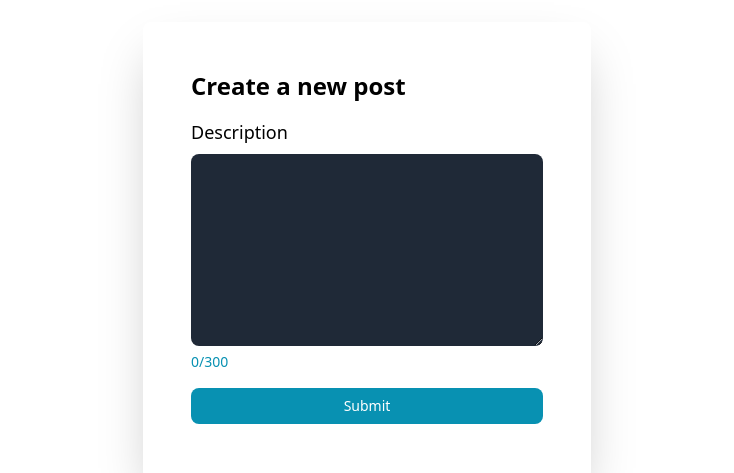
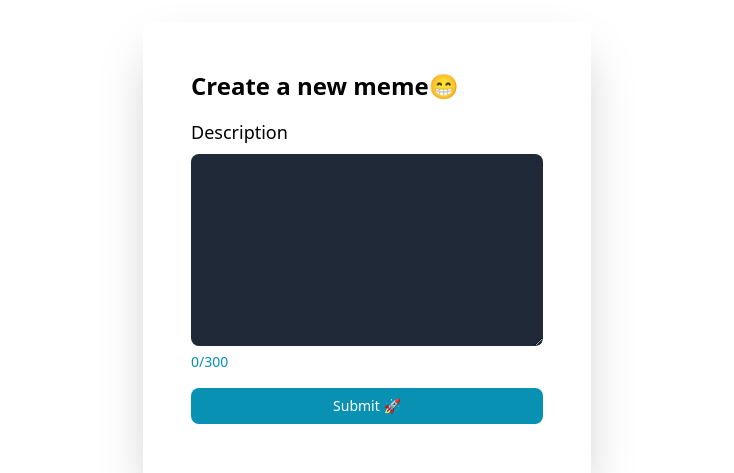
Before and after one commit to KingsleyAmankwah/Laugh-Out-Loud, a Next.js app: page /post in a window 1280 px wide. Shown: the part 186-659 px from the top of the page, without its empty margins (273-1007 px from the left). Built offline with nearby package versions, Linux system fonts and the light colour scheme; no server answers; sample sign-in values are in the browser's storage.

Commit message:
Post page

```diff
--- a/pages/post.jsx
+++ b/pages/post.jsx
@@ -11,6 +11,7 @@ import {
 } from "firebase/firestore";
 import { toast } from "react-toastify";
 import { RiLoader5Line } from "react-icons/ri";
+import Spinner from "../components/Spinner";
 
 export default function Post() {
   //Form state
@@ -23,6 +24,8 @@ export default function Post() {
   //Submit Post
   const submitPost = async (e) => {
     e.preventDefault();
+
+    setLoading(true);
     //Run checks for description
     if (!post.description) {
       toast.error("Description Field empty 😅", {
@@ -48,7 +51,8 @@ export default function Post() {
         username: user.displayName,
       });
       setPost({ description: "" });
-      toast.success("Post has been created 🚀", {
+      setLoading(false);
+      toast.success("Meme has been created 🚀", {
         // position: toast.POSITION.TOP_CENTER,
         autoClose: 1500,
       });
@@ -69,11 +73,13 @@ export default function Post() {
     checkUser();
   }, [user, loading]);
 
+  if (Loading) return <Spinner />;
+
   return (
     <div className="my-20 p-12 shadow-2xl rounded-lg max-w-md mx-auto">
       <form onSubmit={submitPost}>
         <h1 className="text-2xl font-bold">
-          {post.hasOwnProperty("id") ? "Edit your post" : "Create a new post"}
+          {post.hasOwnProperty("id") ? "Edit your meme" : "Create a new meme😁"}
         </h1>
         <div className="py-2">
           <h3 className="text-lg font-medium py-2">Description</h3>
@@ -95,8 +101,7 @@ export default function Post() {
           className="w-full bg-cyan-600 text-white font-medium p-2 my-2 rounded-lg text-sm disabled:bg-cyan-300 disabled:cursor-not-allowed"
           disabled={post.description.length > 300}
         >
-          {Loading && <RiLoader5Line className="animate-spin text-2xl" />}
-          {!Loading ? "Submit" : "Loading..."}
+          {post.hasOwnProperty("id") ? "Update" : "Submit 🚀"}
         </button>
       </form>
     </div>
```
